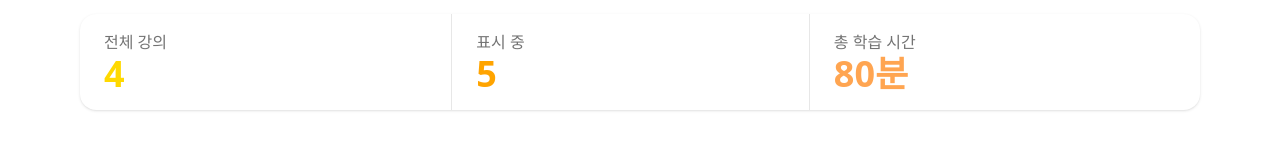
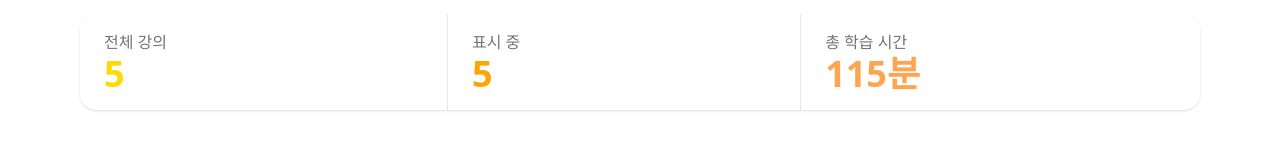
Before and after one commit to nestezup/slide-learning-center, a plain HTML site: page index.html in a window 1280 px wide. Shown: the part 302-446 px from the top of the page. Drawn offline with nearby package versions, Linux system fonts and the light colour scheme; a web font is replaced by a local one.

Commit message:
Update course stats: 5 courses, 115 min total

```diff
--- a/index.html
+++ b/index.html
@@ -61,15 +61,15 @@
             <div class="stats shadow w-full">
                 <div class="stat">
                     <div class="stat-title">전체 강의</div>
-                    <div class="stat-value text-primary" id="totalCourses">4</div>
+                    <div class="stat-value text-primary" id="totalCourses">5</div>
                 </div>
                 <div class="stat">
                     <div class="stat-title">표시 중</div>
-                    <div class="stat-value text-secondary" id="visibleCourses">3</div>
+                    <div class="stat-value text-secondary" id="visibleCourses">5</div>
                 </div>
                 <div class="stat">
                     <div class="stat-title">총 학습 시간</div>
-                    <div class="stat-value text-accent">80분</div>
+                    <div class="stat-value text-accent">115분</div>
                 </div>
             </div>
         </div>
```
